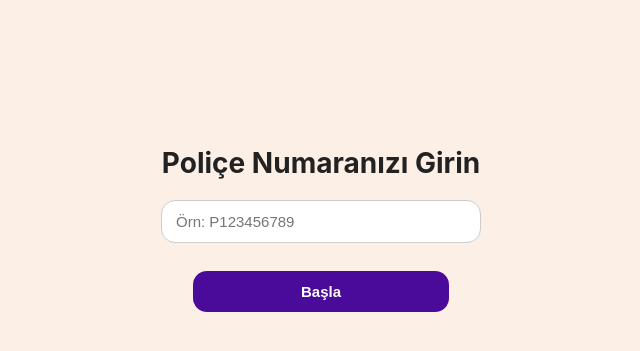
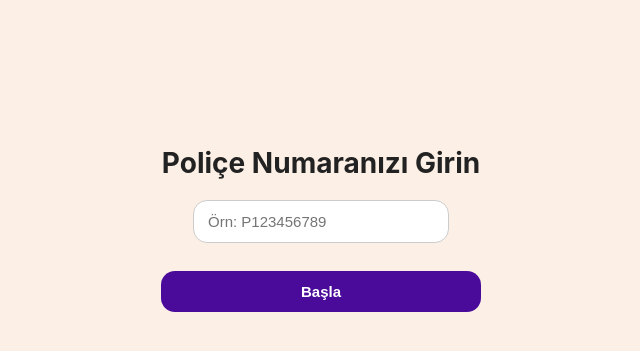
Before and after one commit to keremkocatushepiyi/n8n-police-chatbot, a FastAPI app: page / in a window 1280 px wide. Shown: the part 171-522 px from the top of the page, without its empty margins (319-959 px from the left). Run offline with FastAPI, Linux system fonts and the light colour scheme.

Commit message:
Revert "Update style.css"
This reverts commit aa3b43d9b69de499ec6c169809156ba83b103248.

```diff
--- a/static/css/style.css
+++ b/static/css/style.css
@@ -192,7 +192,7 @@ button:hover {
   border-radius: var(--radius);
   border: 1px solid #ccc;
   font-size: 15px;
-  width: 100%;                  /* Form genişliği kadar */
+  width: 80%;                  /* Form genişliği kadar */
   max-width: 100%;
   box-sizing: border-box;
 }
@@ -204,7 +204,7 @@ button:hover {
   padding: 12px 14px;
   font-size: 15px;
   border: none;
-  width: 80%;                 /* Input genişliğiyle aynı */
+  width: 100%;                 /* Input genişliğiyle aynı */
   border-radius: var(--radius);
   cursor: pointer;
   font-weight: 600;
```
